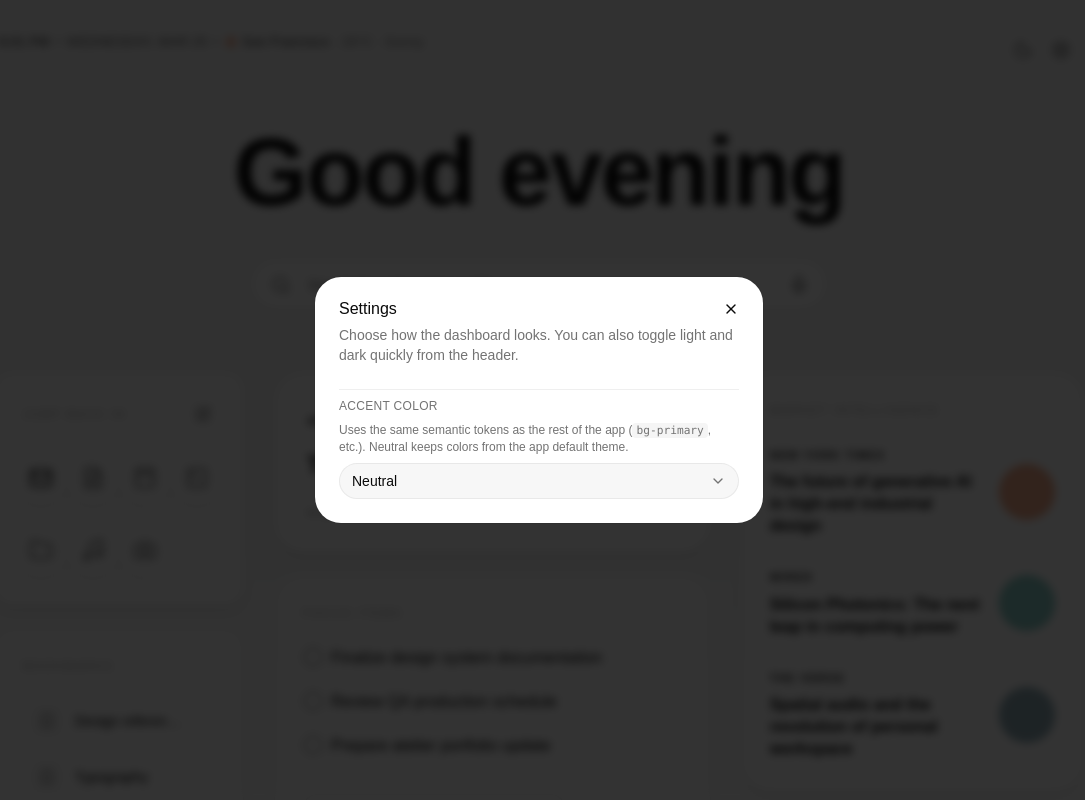
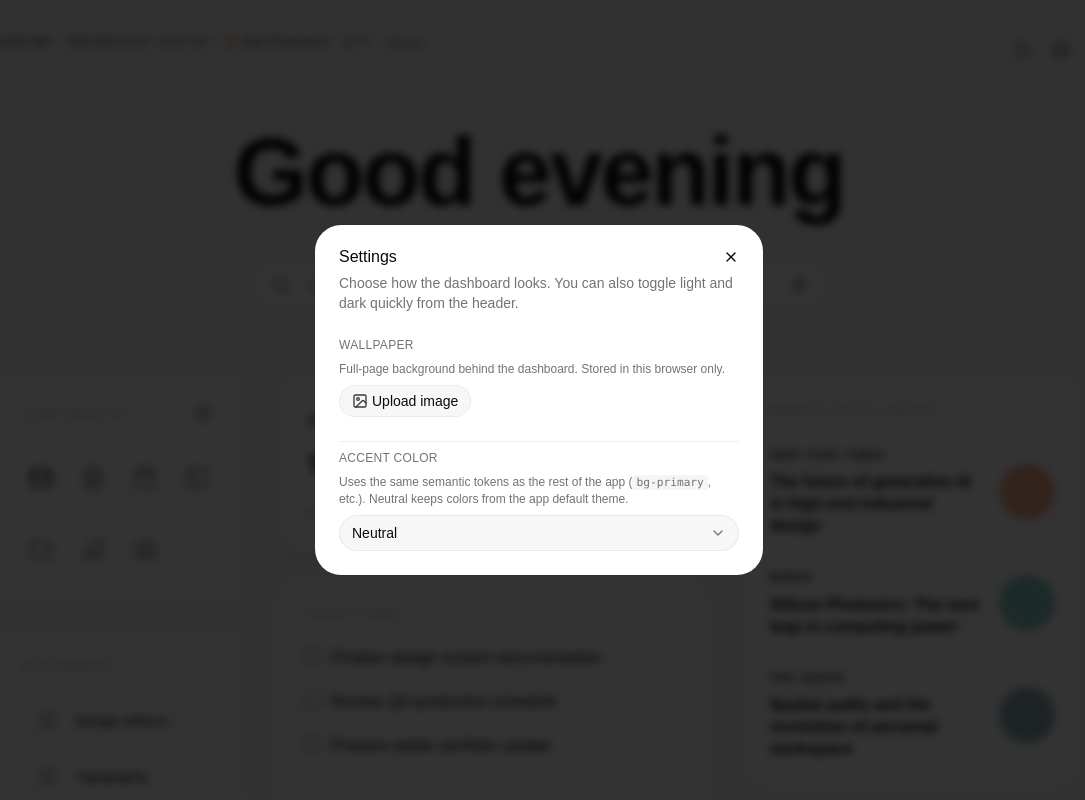
Before and after one commit to AshutoshDash1999/dinam, a React (Vite) app: page / in a window 1280 px wide. Both pictures are taken after a click on the button 1162 px from the left and 50 px from the top of the page. Shown: the top 800 px of the page, without its empty margins (101-1186 px from the left). Built offline with nearby package versions, Linux system fonts and the light colour scheme.

Commit message:
feat: add dashboard wallpaper customization in ThemeProvider and DashboardSettingsModal; enhance App component to support dynamic backgrounds

```diff
--- a/src/App.tsx
+++ b/src/App.tsx
@@ -4,11 +4,36 @@ import { QuoteCard } from "@/components/dashboard/QuoteCard"
 import { QuickLaunchPanel } from "@/components/dashboard/QuickLaunchPanel"
 import { TasksSection } from "@/components/dashboard/TasksSection"
 import { TechNewsSection } from "@/components/dashboard/TechNewsSection"
+import { useTheme } from "@/components/theme-provider"
+import { cn } from "@/lib/utils"
 
 const App = () => {
+    const { dashboardWallpaper } = useTheme()
+
     return (
-        <div className="min-h-dvh bg-linear-to-b from-muted via-muted to-background font-sans text-foreground">
-            <div className="mx-auto w-full max-w-6xl px-6 pt-8 pb-10 lg:px-8 lg:pb-12">
+        <div
+            className={cn(
+                "relative min-h-dvh font-sans text-foreground",
+                !dashboardWallpaper &&
+                    "bg-linear-to-b from-muted via-muted to-background"
+            )}
+        >
+            {dashboardWallpaper ? (
+                <>
+                    <div
+                        aria-hidden
+                        className="pointer-events-none fixed inset-0 -z-10 bg-cover bg-center bg-no-repeat"
+                        style={{
+                            backgroundImage: `url(${dashboardWallpaper})`,
+                        }}
+                    />
+                    <div
+                        aria-hidden
+                        className="pointer-events-none fixed inset-0 -z-10 bg-linear-to-b from-background/88 via-background/76 to-background/92"
+                    />
+                </>
+            ) : null}
+            <div className="relative z-0 mx-auto w-full max-w-6xl px-6 pt-8 pb-10 lg:px-8 lg:pb-12">
                 <DashboardHeader />
 
                 <div className="mt-14 grid grid-cols-1 gap-6 lg:mt-16 lg:grid-cols-12 lg:gap-8">
--- a/src/components/dashboard/DashboardSettingsModal.tsx
+++ b/src/components/dashboard/DashboardSettingsModal.tsx
@@ -1,5 +1,9 @@
+
+import { ImageIcon } from "lucide-react"
+import { type ChangeEvent, useId, useRef, useState } from "react"
 
 import { useTheme } from "@/components/theme-provider"
+import { Button } from "@/components/ui/button"
 import {
     Dialog,
     DialogContent,
@@ -19,6 +23,9 @@ import {
     type AccentId,
 } from "@/lib/theme-accent-presets"
 
+/** ~3 MiB — keeps data URLs within typical localStorage limits. */
+const MAX_WALLPAPER_BYTES = 3 * 1024 * 1024
+
 type DashboardSettingsModalProps = {
     open: boolean
     onOpenChange: (open: boolean) => void
@@ -28,7 +35,50 @@ export function DashboardSettingsModal({
     open,
     onOpenChange,
 }: DashboardSettingsModalProps) {
-    const { accent, setAccent } = useTheme()
+    const { accent, setAccent, dashboardWallpaper, setDashboardWallpaper } =
+        useTheme()
+    const fileInputRef = useRef<HTMLInputElement>(null)
+    const wallpaperInputId = useId()
+    const [wallpaperError, setWallpaperError] = useState<string | null>(null)
+
+    const handleWallpaperPick = () => {
+        setWallpaperError(null)
+        fileInputRef.current?.click()
+    }
+
+    const handleWallpaperFile = (event: ChangeEvent<HTMLInputElement>) => {
+        const file = event.target.files?.[0]
+        event.target.value = ""
+
+        if (!file) {
+            return
+        }
+
+        if (!file.type.startsWith("image/")) {
+            setWallpaperError("Choose an image file.")
+            return
+        }
+
+        if (file.size > MAX_WALLPAPER_BYTES) {
+            setWallpaperError(
+                `Image must be ${MAX_WALLPAPER_BYTES / (1024 * 1024)} MB or smaller.`
+            )
+            return
+        }
+
+        const reader = new FileReader()
+        reader.onload = () => {
+            const result = reader.result
+            if (typeof result === "string") {
+                setWallpaperError(null)
+                setDashboardWallpaper(result)
+            }
+        }
+        reader.onerror = () => {
+            setWallpaperError("Could not read that file.")
+        }
+        reader.readAsDataURL(file)
+    }
 
     return (
         <Dialog open={open} onOpenChange={onOpenChange}>
@@ -41,7 +91,74 @@ export function DashboardSettingsModal({
                     </DialogDescription>
                 </DialogHeader>
                 <div className="grid gap-6">
-
+                    <div className="grid gap-2">
+                        <label
+                            className="text-xs font-medium tracking-wide text-muted-foreground uppercase"
+                            htmlFor={wallpaperInputId}
+                        >
+                            Wallpaper
+                        </label>
+                        <p className="text-xs text-muted-foreground">
+                            Full-page background behind the dashboard. Stored in
+                            this browser only.
+                        </p>
+                        <input
+                            ref={fileInputRef}
+                            id={wallpaperInputId}
+                            type="file"
+                            accept="image/*"
+                            className="sr-only"
+                            onChange={handleWallpaperFile}
+                        />
+                        <div className="flex flex-wrap items-center gap-2">
+                            <Button
+                                type="button"
+                                variant="outline"
+                                size="sm"
+                                className="rounded-2xl border-border/80"
+                                onClick={handleWallpaperPick}
+                            >
+                                <ImageIcon
+                                    className="size-4 opacity-80"
+                                    aria-hidden
+                                />
+                                {dashboardWallpaper
+                                    ? "Replace image"
+                                    : "Upload image"}
+                            </Button>
+                            {dashboardWallpaper ? (
+                                <Button
+                                    type="button"
+                                    variant="ghost"
+                                    size="sm"
+                                    className="rounded-2xl text-muted-foreground"
+                                    onClick={() => {
+                                        setWallpaperError(null)
+                                        setDashboardWallpaper(null)
+                                    }}
+                                >
+                                    Remove
+                                </Button>
+                            ) : null}
+                        </div>
+                        {wallpaperError ? (
+                            <p className="text-xs text-destructive">
+                                {wallpaperError}
+                            </p>
+                        ) : null}
+                        {dashboardWallpaper ? (
+                            <div
+                                className="mt-1 overflow-hidden rounded-2xl border border-border/60 bg-muted/40"
+                                aria-hidden
+                            >
+                                <img
+                                    src={dashboardWallpaper}
+                                    alt=""
+                                    className="aspect-video max-h-28 w-full object-cover"
+                                />
+                            </div>
+                        ) : null}
+                    </div>
 
                     <div className="grid gap-2 border-border/60 border-t pt-2">
                         <label
--- a/src/components/theme-provider.tsx
+++ b/src/components/theme-provider.tsx
@@ -19,6 +19,8 @@ type ThemeProviderProps = {
     /** localStorage key for accent / color preset (default: `theme-accent`). */
     accentStorageKey?: string
     defaultAccent?: AccentId
+    /** Base64 data URL or remote URL for dashboard background; persisted in localStorage. */
+    dashboardWallpaperStorageKey?: string
     disableTransitionOnChange?: boolean
 }
 
@@ -27,6 +29,9 @@ type ThemeProviderState = {
     setTheme: (theme: Theme) => void
     accent: AccentId
     setAccent: (accent: AccentId) => void
+    /** Data URL or absolute URL; `null` clears the wallpaper. */
+    dashboardWallpaper: string | null
+    setDashboardWallpaper: (value: string | null) => void
 }
 
 const COLOR_SCHEME_QUERY = "(prefers-color-scheme: dark)"
@@ -102,6 +107,7 @@ export function ThemeProvider({
     storageKey = "theme",
     accentStorageKey = "theme-accent",
     defaultAccent = "neutral",
+    dashboardWallpaperStorageKey = "dashboard-wallpaper",
     disableTransitionOnChange = true,
     ...props
 }: ThemeProviderProps) {
@@ -122,6 +128,24 @@ export function ThemeProvider({
 
         return defaultAccent
     })
+
+    const [dashboardWallpaper, setDashboardWallpaperState] = React.useState<
+        string | null
+    >(() => localStorage.getItem(dashboardWallpaperStorageKey))
+
+    const setDashboardWallpaper = React.useCallback(
+        (value: string | null) => {
+            if (value === null || value === "") {
+                localStorage.removeItem(dashboardWallpaperStorageKey)
+                setDashboardWallpaperState(null)
+                return
+            }
+
+            localStorage.setItem(dashboardWallpaperStorageKey, value)
+            setDashboardWallpaperState(value)
+        },
+        [dashboardWallpaperStorageKey]
+    )
 
     const setTheme = React.useCallback(
         (nextTheme: Theme) => {
@@ -231,6 +255,15 @@ export function ThemeProvider({
                 } else {
                     setAccentState(defaultAccent)
                 }
+                return
+            }
+
+            if (event.key === dashboardWallpaperStorageKey) {
+                setDashboardWallpaperState(
+                    event.newValue && event.newValue !== ""
+                        ? event.newValue
+                        : null
+                )
             }
         }
 
@@ -239,7 +272,13 @@ export function ThemeProvider({
         return () => {
             window.removeEventListener("storage", handleStorageChange)
         }
-    }, [accentStorageKey, defaultAccent, defaultTheme, storageKey])
+    }, [
+        accentStorageKey,
+        dashboardWallpaperStorageKey,
+        defaultAccent,
+        defaultTheme,
+        storageKey,
+    ])
 
     const value = React.useMemo(
         () => ({
@@ -247,8 +286,17 @@ export function ThemeProvider({
             setTheme,
             accent,
             setAccent,
+            dashboardWallpaper,
+            setDashboardWallpaper,
         }),
-        [accent, setAccent, theme, setTheme]
+        [
+            accent,
+            dashboardWallpaper,
+            setAccent,
+            setDashboardWallpaper,
+            setTheme,
+            theme,
+        ]
     )
 
     return (
```
